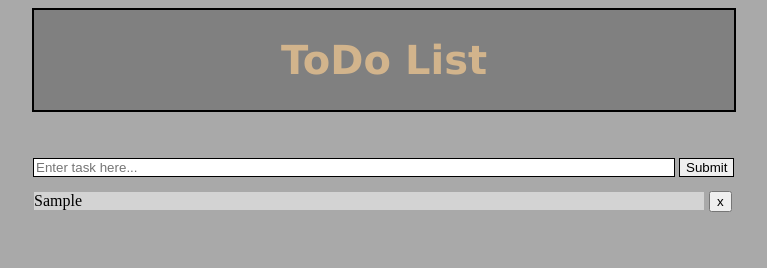
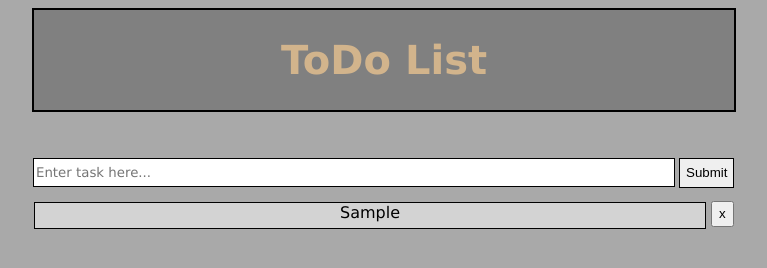
Before and after one commit to havad/ToDo, a plain HTML site: page index.html in a window 1280 px wide. Both pictures are taken after typing "Sample" into the empty fields and a click on the button "Submit". Shown: the whole page, without its empty margins (256-1023 px from the left). Drawn offline with Linux system fonts and the light colour scheme.

Commit message:
differnt font and tried to line things up a little better

```diff
--- a/stylesheet.css
+++ b/stylesheet.css
@@ -24,19 +24,30 @@ body {
     width: 636px;
     border: 1px solid black;
     margin: 10px 0px;
+    font-family: Verdana, Geneva, Tahoma, sans-serif;
+    height: 25px;
 }
 
 #submit {
     border: 1px solid black;
+    height: 30px;
 }
 
 p {
     margin: 5px 5px 5px 0px;
     background-color: lightgray;
     width: 670px;
+    font-family: Verdana, Geneva, Tahoma, sans-serif;
+    border: 1px solid black;
+    text-align: center;
+    height: 25px;
 }
 
 #tasks {
     margin: auto;
     width: 700px;
 }
+
+.xButton {
+    height: 26px;
+}
```
